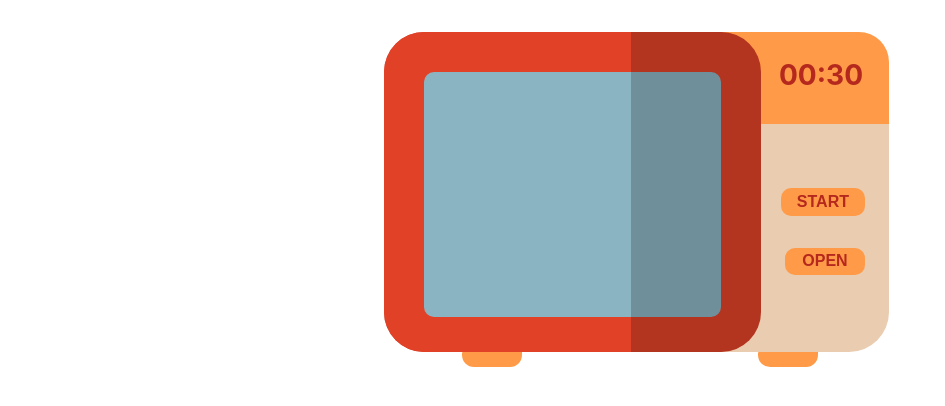
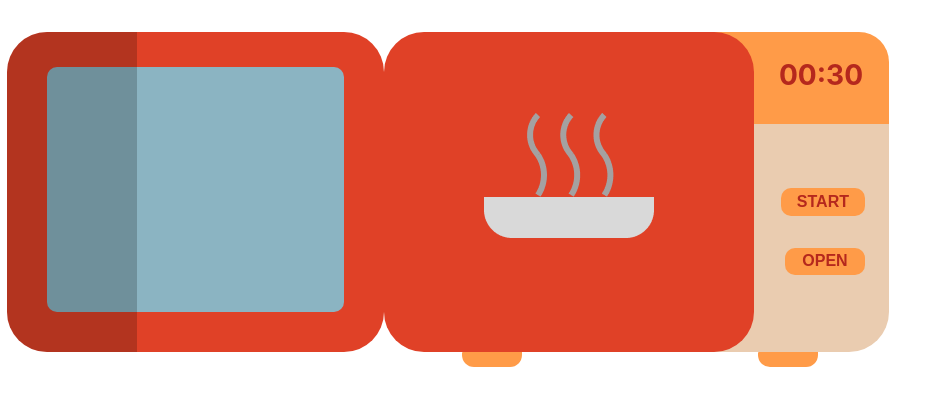
Before and after one commit to fesenkosr/microwave, a plain HTML site: page index.html in a window 1280 px wide. Shown: the whole page, without its empty margins (0-945 px from the left). Drawn offline with Linux system fonts and the light colour scheme.

Commit message:
update layout

```diff
--- a/css/style.css
+++ b/css/style.css
@@ -7,6 +7,7 @@
 
 }
 img {
+
     max-width: 100%;
 }
 
@@ -28,15 +29,22 @@ grid-template-columns: 377px  192px;
 }
 
 .microwave-door{
+position: relative;
+z-index: -3;
 padding: 2.5em;
 max-width: 377px;
 height: 320px;
 background-color: #E04127;
 border: #E04127;
 border-radius: 40px;
+transform-origin: center left;
+ transform: rotate(180deg);
+
 
 }
 .microwave-door__glass{
+position: relative;
+z-index: 1;
  width: auto;
  height: 245px;
  border-radius: 10px;
@@ -57,13 +65,14 @@ height: 320px;
 border-radius: 0 40px 40px 0;
 background-color: black;
 opacity: 20%;
+z-index: 2;
 position: relative;
 left: 207px;
 top: -285px;
 }
 
 .microwave-side-panel{
-    z-index: -2;
+    z-index: -5;
     margin-left: -4em;
     max-width: 192px;
     height: 320px;
@@ -113,14 +122,27 @@ align-items: flex-end;
  padding-right: 1.5em;
  padding-top: 4em;
 }
+.microwave-door__interiour{
+display: flex;
+flex-direction: column;
+align-items: center;
+position: absolute;
+z-index: -3;
+top: 32px;
+padding: 2.5em;
+min-width: 370px;
+ height: 320px;
+
+
+
+}
 
 .microwave-door__frame{
-    display: flex;
-    flex-direction: column;
-    align-items: center;
-    z-index:-1;
+
     position: absolute;
+    z-index: -4;
     top: 32px;
+    left:377;
     padding: 2.5em;
     min-width: 370px;
     height: 320px;
@@ -130,15 +152,15 @@ align-items: flex-end;
 
 }
 
+
+
 /*               foot           */
 
 .microwave-foot{
-
-    min-width: 512px;
-
-    display: flex;
-    justify-content: space-around;
-    gap:5em;
+ min-width: 512px;
+display: flex;
+justify-content: space-around;
+gap:5em;
 
 }
 .stlf{
--- a/index.html
+++ b/index.html
@@ -19,16 +19,16 @@
 
                      <div class="microwave-door__glass"></div>
                      <div class="micrwave-door__shadow"></div>
-             </div>
 
+        </div>
+                <div class="microwave-door__frame"></div>
+              <div class="microwave-door__interiour">
 
-
-              <div class="microwave-door__frame">
                   <img class="heat" src="img/Heat.png" alt="heat">
                    <img class="plate" src="img/plate.png" alt="plate">
-             </div>
+
          </div>
-
+    </div>
 
 
 
```
